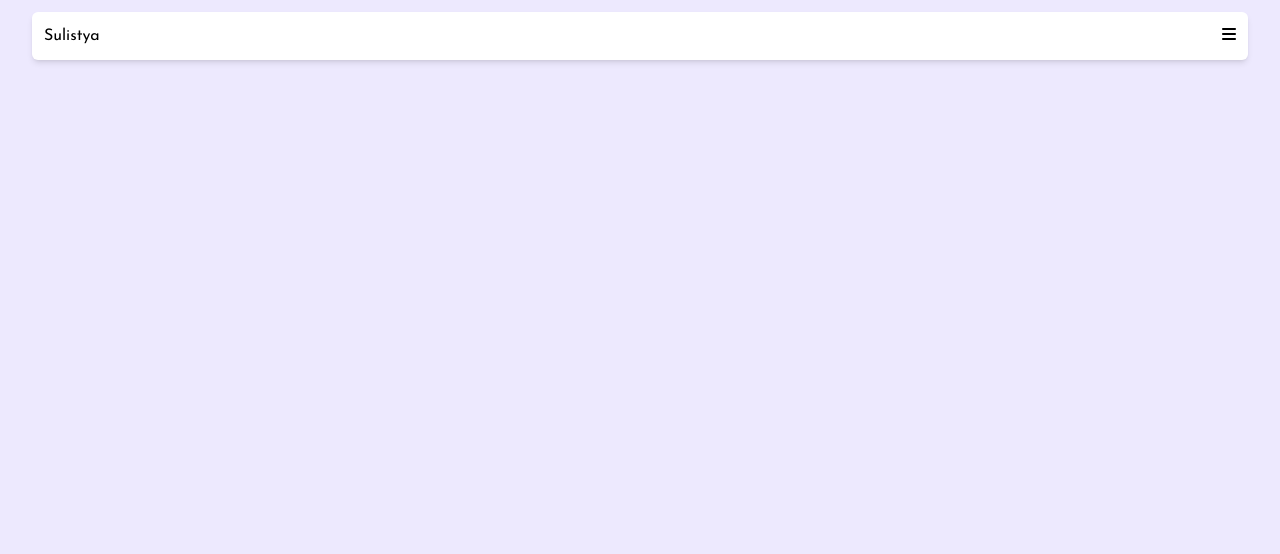
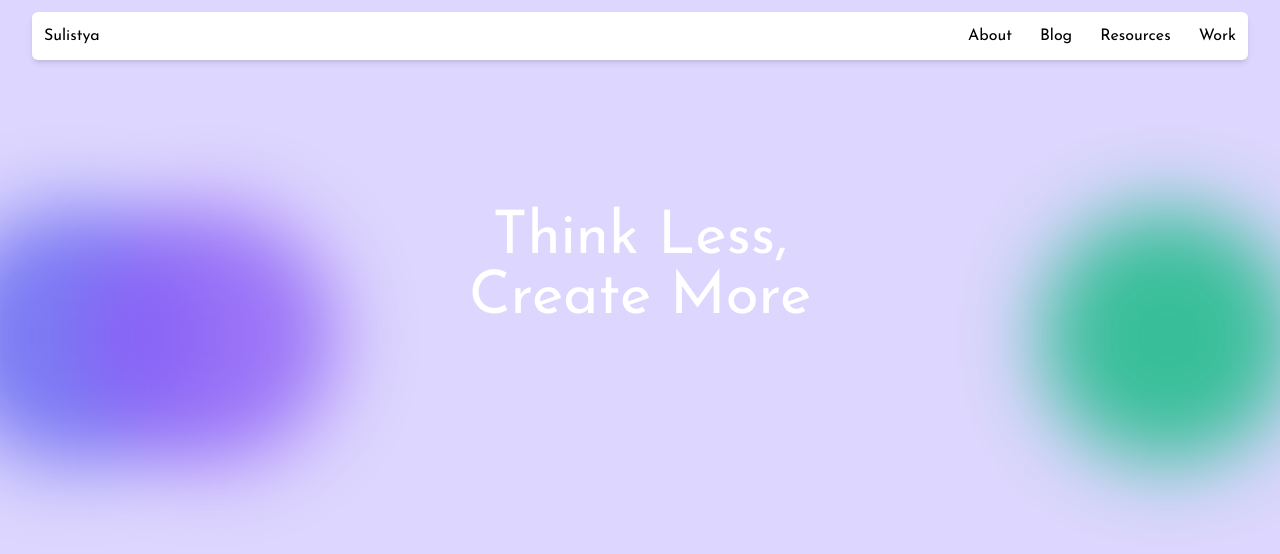
Before and after one commit to sulistyadewi/My-Blog, a website: page index.html in a window 1280 px wide. Drawn offline with Linux system fonts and the light colour scheme.

Commit message:
menambahkan tambahan

```diff
--- a/index.html
+++ b/index.html
@@ -16,7 +16,7 @@
     ></script>
   </head>
   <body class="font-josefin">
-    <header class="bg-violet-100 w-full min-h-screen">
+    <header class="bg-blue-100 w-full z-50">
       <div class="fixed w-full top-3 rounded-md">
         <div
           class="w-[95%] bg-white mx-auto flex justify-between px-3 py-3 rounded-md shadow-md relative"
@@ -24,7 +24,15 @@
           <div>
             <h1 class="font-josefin">Sulistya</h1>
           </div>
-          <div>
+          <div class="hidden lg:block">
+            <ul class="flex gap-7">
+              <li><a href="">About</a></li>
+              <li><a href="">Blog</a></li>
+              <li><a href="">Resources</a></li>
+              <li><a href="">Work</a></li>
+            </ul>
+          </div>
+          <div class="lg:hidden">
             <button id="menu">
               <i class="fa-solid fa-bars"></i>
             </button>
@@ -43,6 +51,25 @@
         </div>
       </div>
     </header>
+    <div class="container min-h-screen mx-auto bg-violet-200">
+      <div class="relative w-full mx-auto top-52">
+        <div
+          class="absolute top-0 left-20 bg-violet-500 h-64 w-64 rounded-full z-50 filter blur-2xl opacity-80"
+        ></div>
+        <div
+          class="absolute top-0 -right-4 bg-emerald-500 h-64 w-64 rounded-full z-50 filter blur-2xl opacity-80"
+        ></div>
+        <div
+          class="absolute top-0 -left-14 bg-indigo-500 h-64 w-64 rounded-full filter blur-2xl opacity-80"
+        ></div>
+      </div>
+      <div class="w-full mx-auto p-52 text-6xl">
+        <div class="text-white">
+          <h1 class="text-center">Think Less,</h1>
+          <h1 class="text-center">Create More</h1>
+        </div>
+      </div>
+    </div>
     <script src="./dist/javascript/script.js"></script>
   </body>
 </html>
```
Also changed, not shown: dist/output.css.
